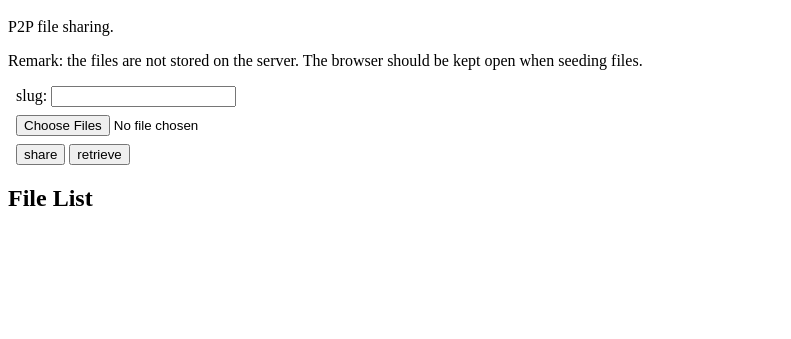
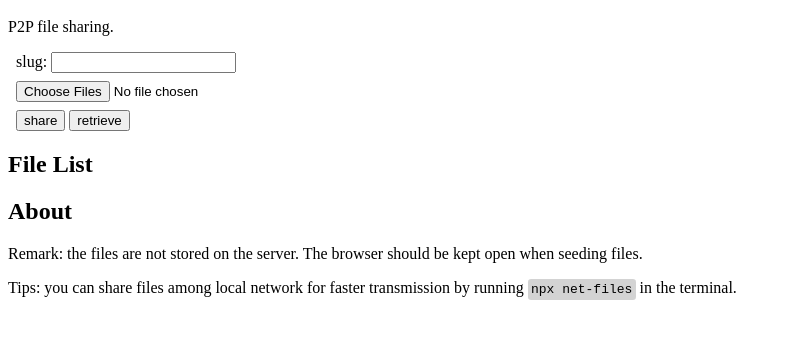
Before and after one commit to beenotung/net-files, a website: page public/index.html in a window 1280 px wide. Shown: the part 65-404 px from the top of the page, without its empty margins (0-791 px from the left). Drawn offline with nearby package versions, Linux system fonts and the light colour scheme; no server answers.

Commit message:
docs: show how to run from local network with npx

```diff
--- a/public/index.html
+++ b/public/index.html
@@ -21,6 +21,12 @@
       h1 sub {
         font-size: 1rem;
       }
+      code {
+        display: inline-block;
+        background-color: lightgray;
+        padding: 0.2rem;
+        border-radius: 0.2rem;
+      }
     </style>
   </head>
   <body>
@@ -33,10 +39,6 @@
       </sub>
     </h1>
     <p>P2P file sharing.</p>
-    <p>
-      Remark: the files are not stored on the server. The browser should be kept
-      open when seeding files.
-    </p>
     <div class="inputs">
       <div>
         <label>
@@ -81,6 +83,17 @@
         <button class="save-button">save</button>
       </div>
     </div>
+    <h2>About</h2>
+    <p>
+      Remark: the files are not stored on the server. The browser should be kept
+      open when seeding files.
+    </p>
+    <p>
+      Tips: you can share files among local network for faster transmission by
+      running
+      <code>npx net-files</code>
+      in the terminal.
+    </p>
     <script src="/socket.io/socket.io.js"></script>
     <script>
       let socket = io()
```
